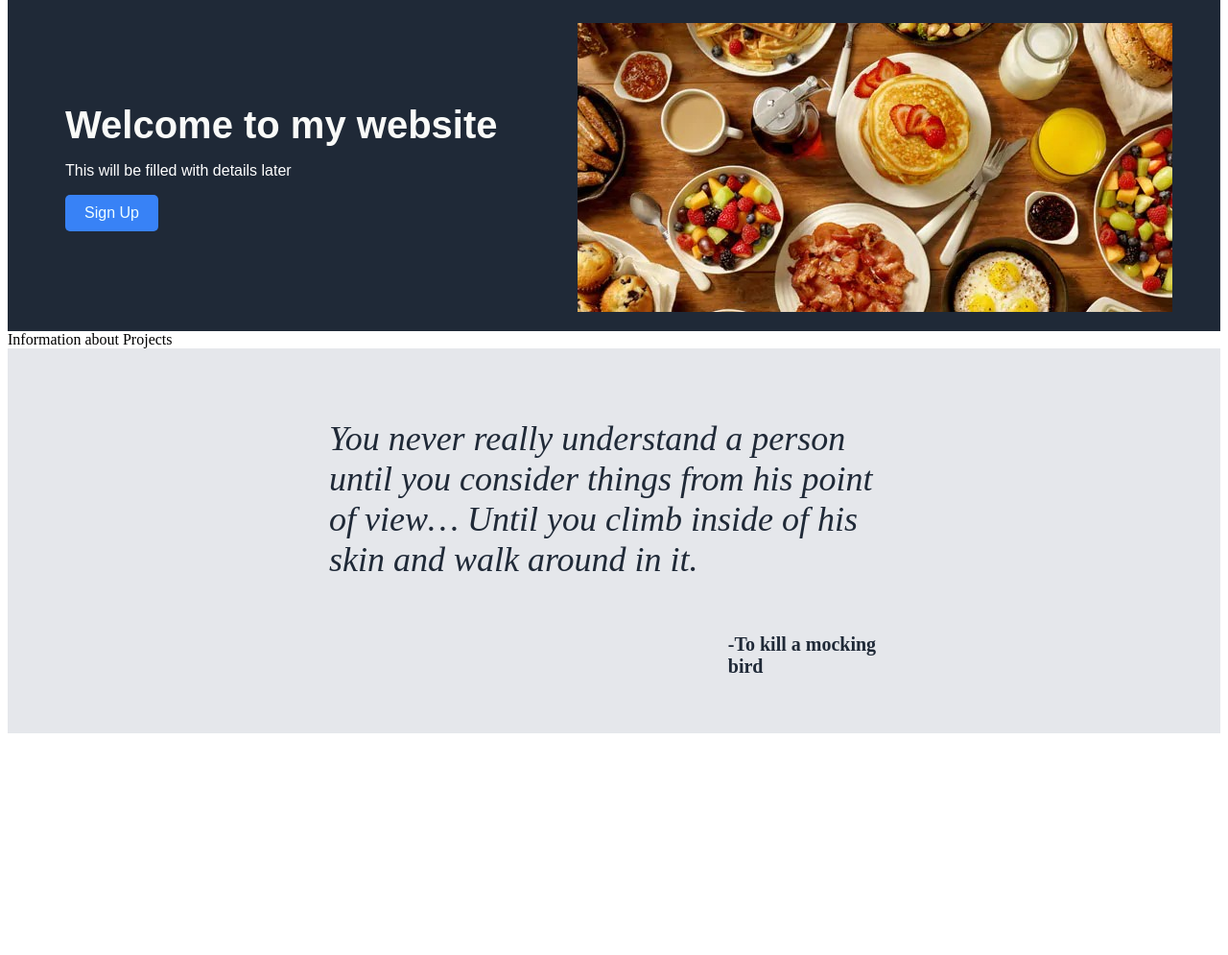
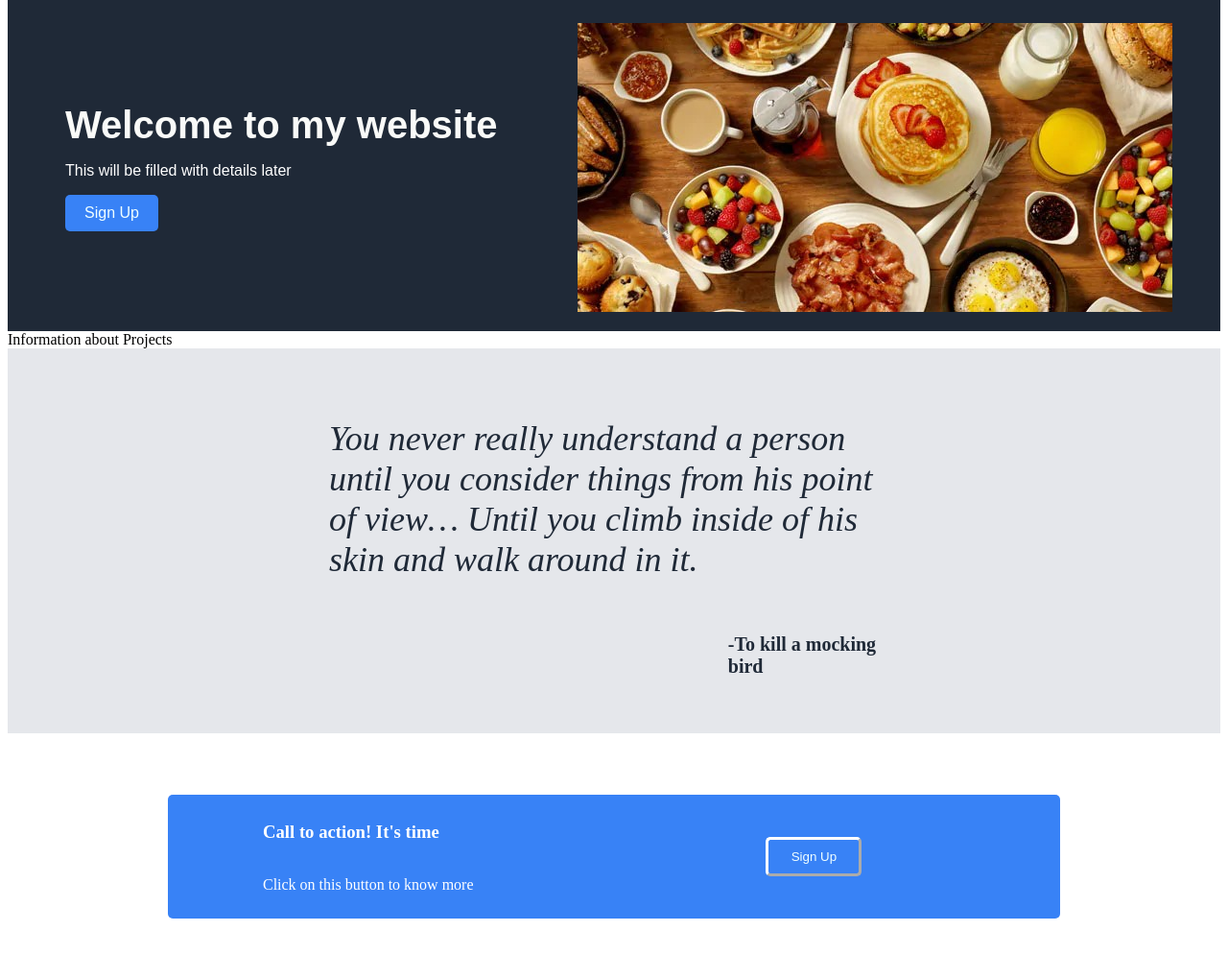
Before and after one commit to jai3703/learn_web_development, a plain HTML site: page index.html in a window 1280 px wide. Shown: the part 85-1080 px from the top of the page at 96% size. Before the commit the page ends 857 px from the top, so only its background shows below. Drawn offline with Linux system fonts and the light colour scheme.

Commit message:
added cta section

```diff
--- a/index.html
+++ b/index.html
@@ -49,6 +49,19 @@
         </p>
 
     </div>
+    <!-- Call to action-->
+     <div class ="cta_section">
+        <div class = "cta_block">
+            <div class = "cta_text">
+                <h3>Call to action! It's time</h3>
+                <p>Click on  this button to know more</p>
+            </div>
+            <div>
+                <button id = "cta_button">Sign Up</button>
+            </div>
+
+        </div>
+     </div>
 
 </body>
 </html>
--- a/styles.css
+++ b/styles.css
@@ -98,3 +98,48 @@
     font-size: 20px;
     font-weight: 600;
 }
+
+/* cta section */
+.cta_section {
+    display: flex;
+    background-color: white;
+    justify-content: center;
+    padding: 5%;
+}
+
+.cta_block {
+    display: grid;
+    grid-template-columns: 2fr 1fr;
+    gap:20px;
+    align-items: center;
+    background-color: #3882F6;
+    border-radius: 5px;
+    width: 80%;
+    height:auto;
+    color: white;
+    padding:10px;
+}
+
+.cta_text {
+    display: flex;
+    flex-direction: column;
+    color: white;
+    justify-content:safe;
+    margin-left: 15%;
+    padding-inline: 0px;
+}
+
+#cta_button {
+    background-color: #3882F6;
+    color: azure;
+    border-color: white;
+    border-width: 3px;
+    padding: 10px 20px;
+    cursor: pointer;
+    border-radius: 5px;
+    width:100px;
+}
+
+#cta_button:hover {
+    background-color: #359e2f;
+}
```
